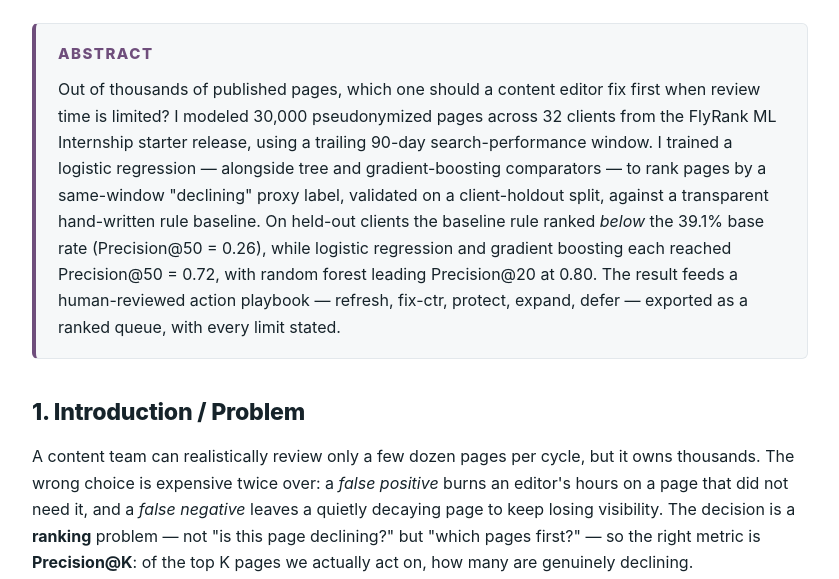
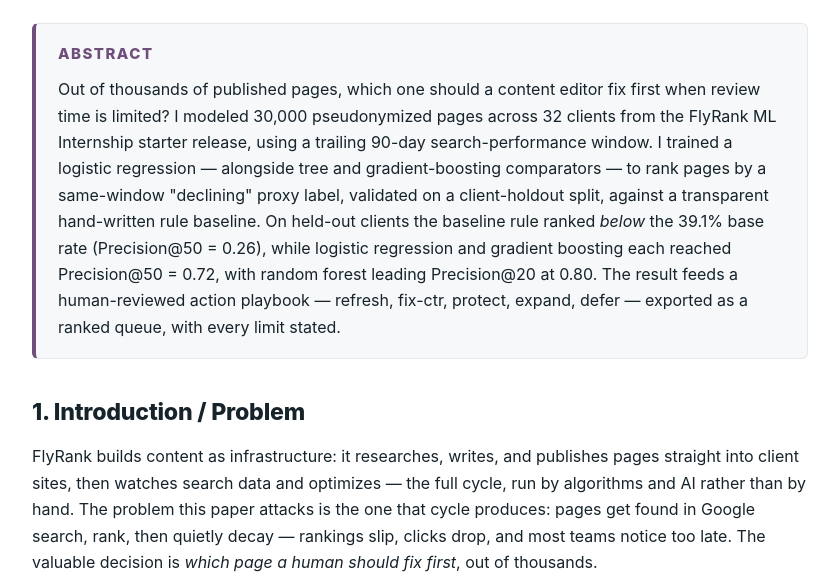
Before and after one commit to egealgel/FlyRankInternship, a plain HTML site: page docs/index.html in a window 1280 px wide. Shown: the part 221-800 px from the top of the page, without its empty margins (220-1059 px from the left). Drawn offline with Linux system fonts and the light colour scheme.

Commit message:
Submit: FlyRank case-study framing in paper + demo outline and shareable cuts in capstone notebook

```diff
--- a/docs/index.html
+++ b/docs/index.html
@@ -230,6 +230,7 @@
 
       <section id="intro">
         <h2>1. Introduction / Problem</h2>
+  <p>FlyRank builds content as infrastructure: it researches, writes, and publishes pages straight into client sites, then watches search data and optimizes — the full cycle, run by algorithms and AI rather than by hand. The problem this paper attacks is the one that cycle produces: pages get found in Google search, rank, then quietly decay — rankings slip, clicks drop, and most teams notice too late. The valuable decision is <em>which page a human should fix first</em>, out of thousands.</p>
         <p>
           A content team can realistically review only a few dozen pages per
           cycle, but it owns thousands. The wrong choice is expensive twice
```
Also changed, not shown: 1 other file.
